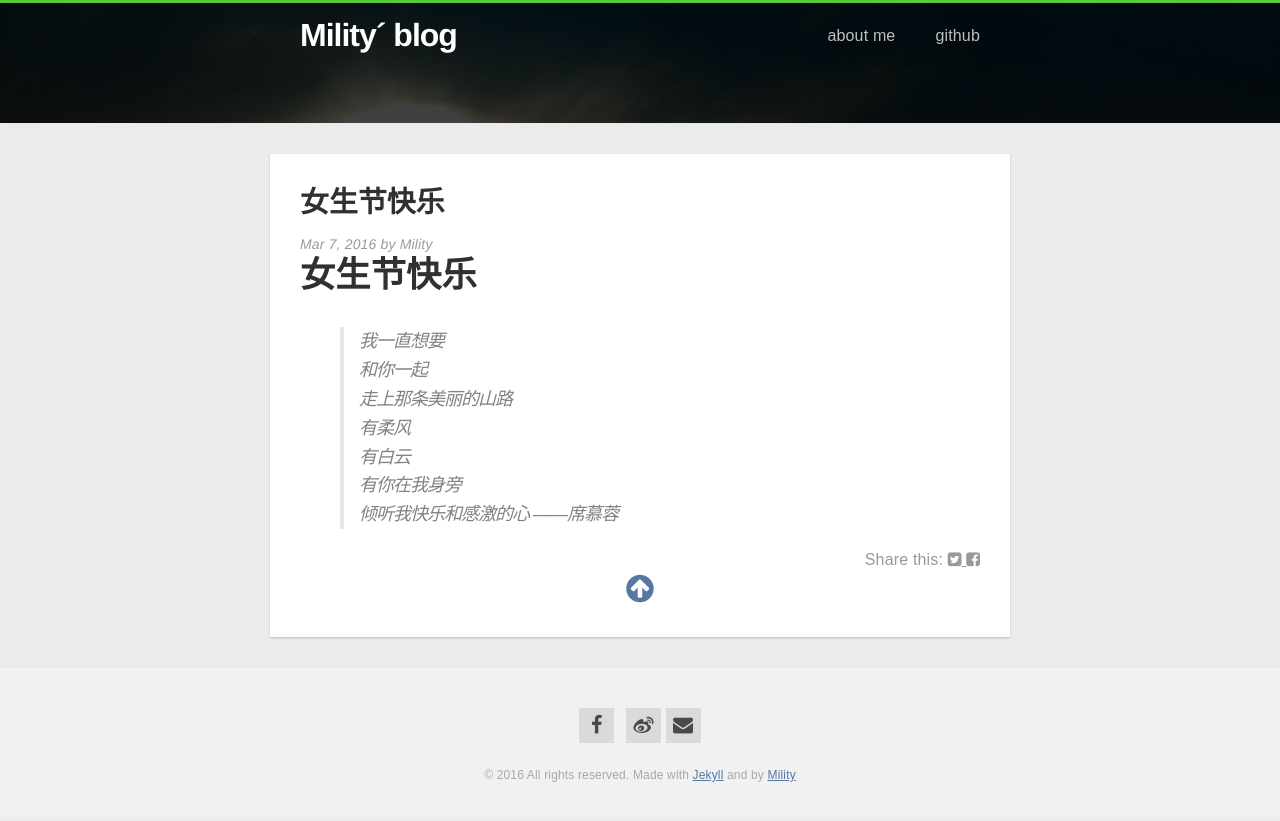
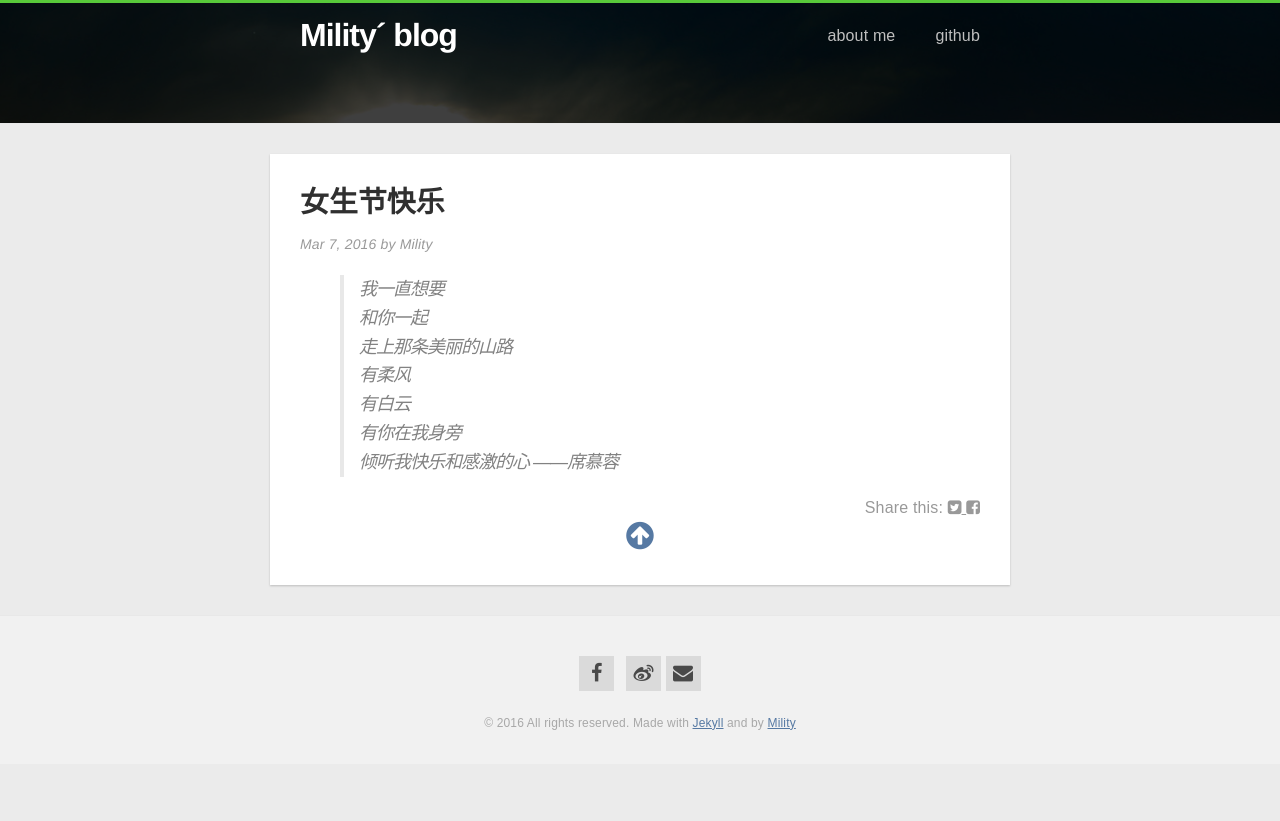
Before and after one commit to Mility/Mility.github.io, a Jekyll site: the page built from _posts/2016-03-07-女生节快乐.markdown, in a window 1280 px wide. Shown: the top 821 px of the page. Built offline with Jekyll 4.4.1, drawn with Linux system fonts in a browser that asks for light colours; nearby versions of some CDN libraries.

Commit message:
Update 2016-03-07-女生节快乐.markdown

```diff
--- a/_posts/2016-03-07-女生节快乐.markdown
+++ b/_posts/2016-03-07-女生节快乐.markdown
@@ -3,8 +3,6 @@ layout:  post
 title:  女生节快乐
 date:  2016-03-07
 ---
-
-# 女生节快乐
 
 > 我一直想要
 > 和你一起
```
